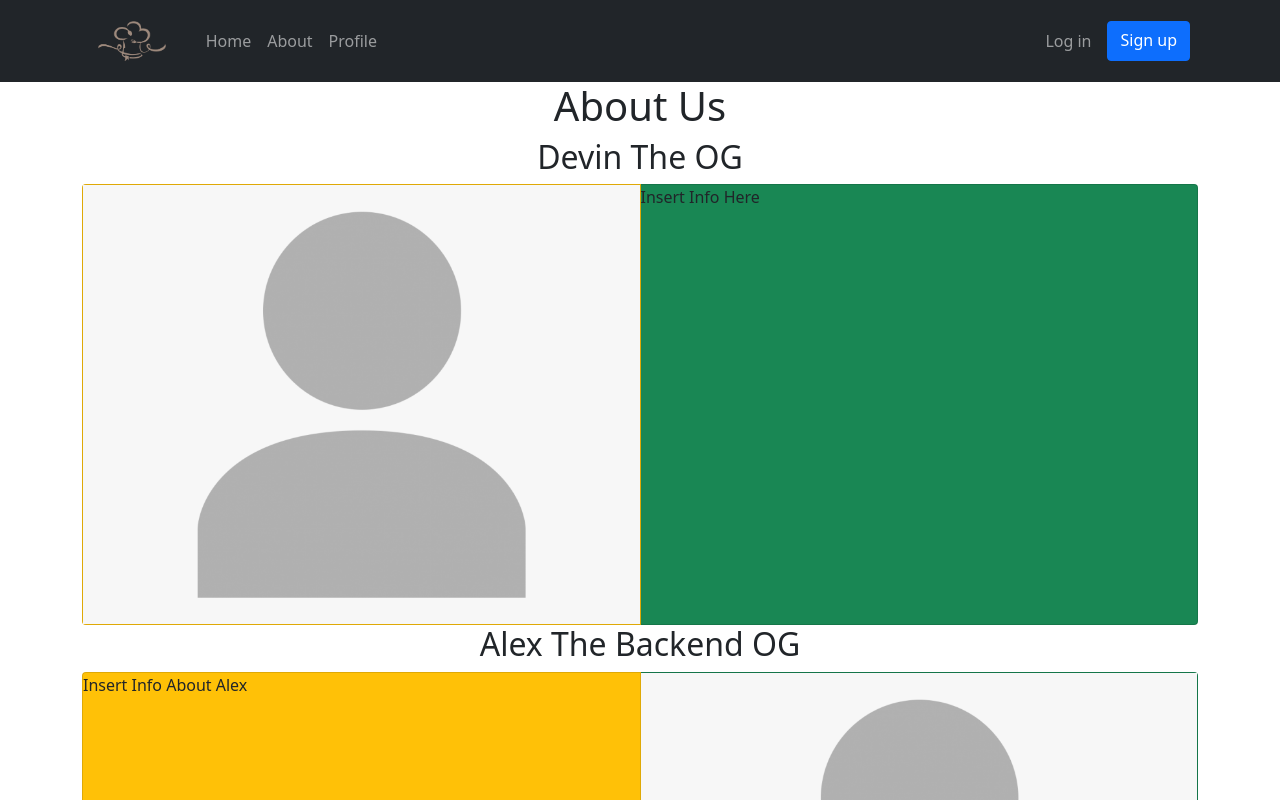
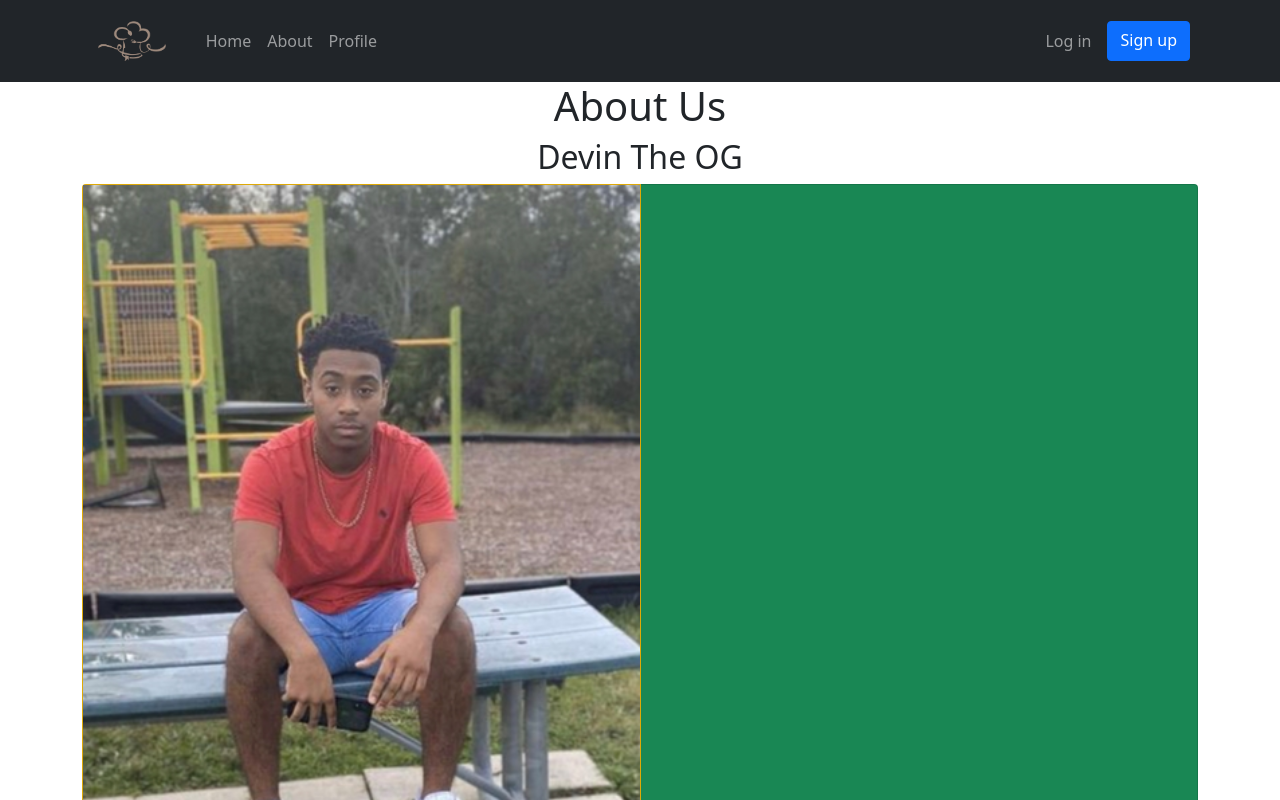
Before and after one commit to Dapr1nc3/Food-App, a React (Create React App) app in the folder Frontend/: page /about in a window 1280 px wide. Shown: the top 800 px of the page. Built offline with nearby package versions, Linux system fonts and the light colour scheme; no server answers.

Commit message:
images and about page were fixed

```diff
--- a/Frontend/src/pages/About.js
+++ b/Frontend/src/pages/About.js
@@ -1,6 +1,7 @@
 import React from "react";
 import { Container, Row, Col, Image } from "react-bootstrap";
 import aboutImg from "../assets/images/userPlaceholder.png";
+import devinImg from "../assets/images/devin.jpg";
 
 const About = () => {
   return (
@@ -17,10 +18,10 @@ const About = () => {
         <h2 className="text-center">Devin The OG</h2>
         <div className="card-group">
           <div className="card bg-warning">
-            <img alt="" src={aboutImg}></img>
+            <img alt="" src={devinImg}></img>
           </div>
           <div className="card bg-success">
-            <p>Insert Info Here</p>
+            <p></p>
           </div>
         </div>
 
```
Also changed, not shown: Frontend/src/assets/images/devin.jpg (added).
